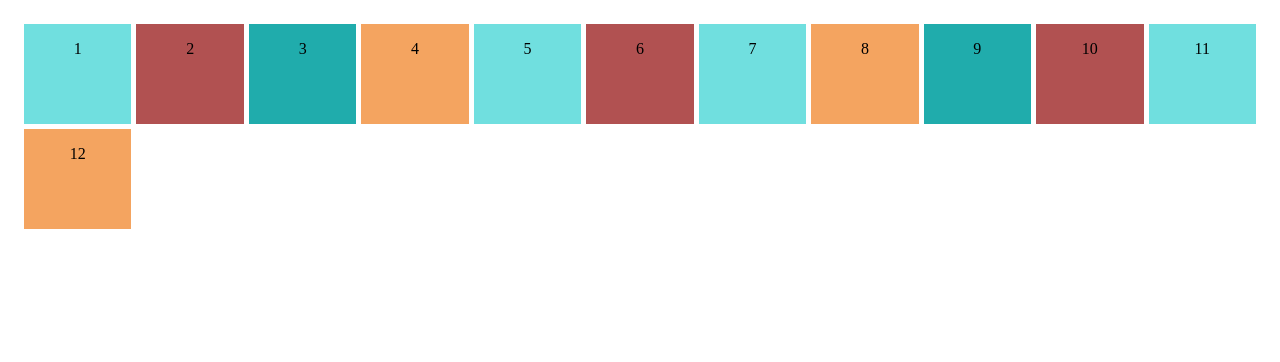
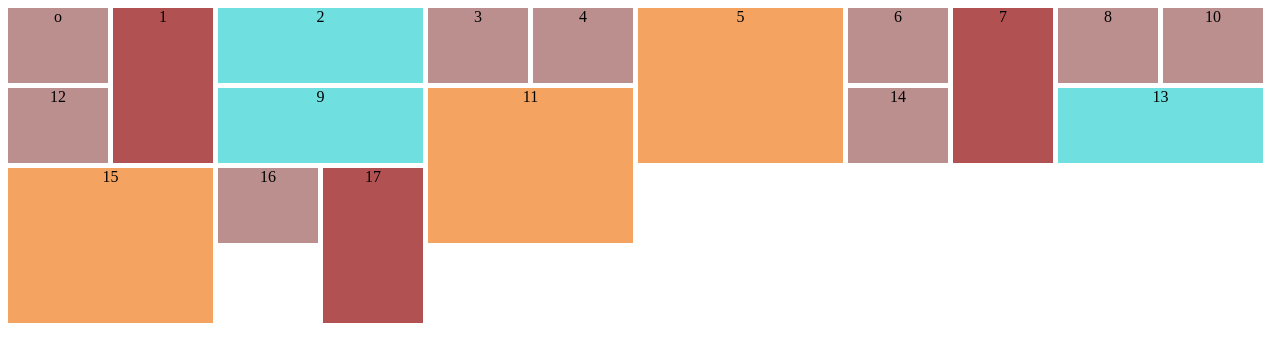
Before and after one commit to fluffykelpie/CSS-grid, a plain HTML site: page index.html in a window 1280 px wide. Drawn offline with Linux system fonts and the light colour scheme.

Commit message:
end section7

```diff
--- a/index.html
+++ b/index.html
@@ -8,18 +8,24 @@
 </head>
 <body>
     <div class="container">
-        <div class="impair">1</div>
-        <div class="pair">2</div>
-        <div class="mis">3</div>
-        <div class="other">4</div>
-        <div class="impair">5</div>
-        <div class="pair">6</div>
-        <div class="impair">7</div>
-        <div class="other">8</div>
-        <div class="mis">9</div>
-        <div class="pair">10</div>
-        <div class="impair">11</div>
-        <div class="other">12</div>
+        <div class="other"><img src=""/>o</div>
+        <div class="vertical"><img src=""/>1</div>
+        <div class="horizontal"><img src=""/>2</div>
+        <div class="other"><img src=""/>3</div>
+        <div class="other"><img src=""/>4</div>
+        <div class="big"><img src=""/>5</div>
+        <div class="other"><img src=""/>6</div>
+        <div class="vertical"><img src=""/>7</div>
+        <div class="other"><img src=""/>8</div>
+        <div class="horizontal"><img src=""/>9</div>
+        <div class="other"><img src=""/>10</div>
+        <div class="big"><img src=""/>11</div>
+        <div class="other"><img src=""/>12</div>
+        <div class="horizontal"><img src=""/>13</div>
+        <div class="other"><img src=""/>14</div>
+        <div class="big"><img src=""/>15</div>
+        <div class="other"><img src=""/>16</div>
+        <div class="vertical"><img src=""/>17</div>
     </div>
 </body>
 </html>
--- a/style.css
+++ b/style.css
@@ -1,27 +1,30 @@
 .container {
     display: grid;
     grid-gap: 5px;
-    grid-template-columns: repeat(auto-fit, minmax(100px, 1fr));
-    grid-auto-rows: 100px;
+    grid-template-columns: repeat(auto-fit, minmax(100px, 100px));
+    grid-auto-rows: 75px;
+    grid-auto-flow: dense;
 }
 
 div {
     text-align: center;
-    padding: 1rem;
+}
+.horizontal {
+    background-color:rgb(112, 223, 223);
+    grid-column: span 2;
 }
 
-.impair {
-    background-color:rgb(112, 223, 223);
+.vertical {
+    background-color: rgb(177, 81, 81);
+    grid-row: span 2;
 }
 
-.pair {
-    background-color: rgb(177, 81, 81);
+.big {
+    grid-column: span 2;
+    grid-row: span 2;
+    background-color: sandybrown;
 }
 
 .other {
-    background-color: sandybrown;
+    background-color: rosybrown;
 }
-
-.mis {
-    background-color: rgb(32, 172, 172);
-}
```
